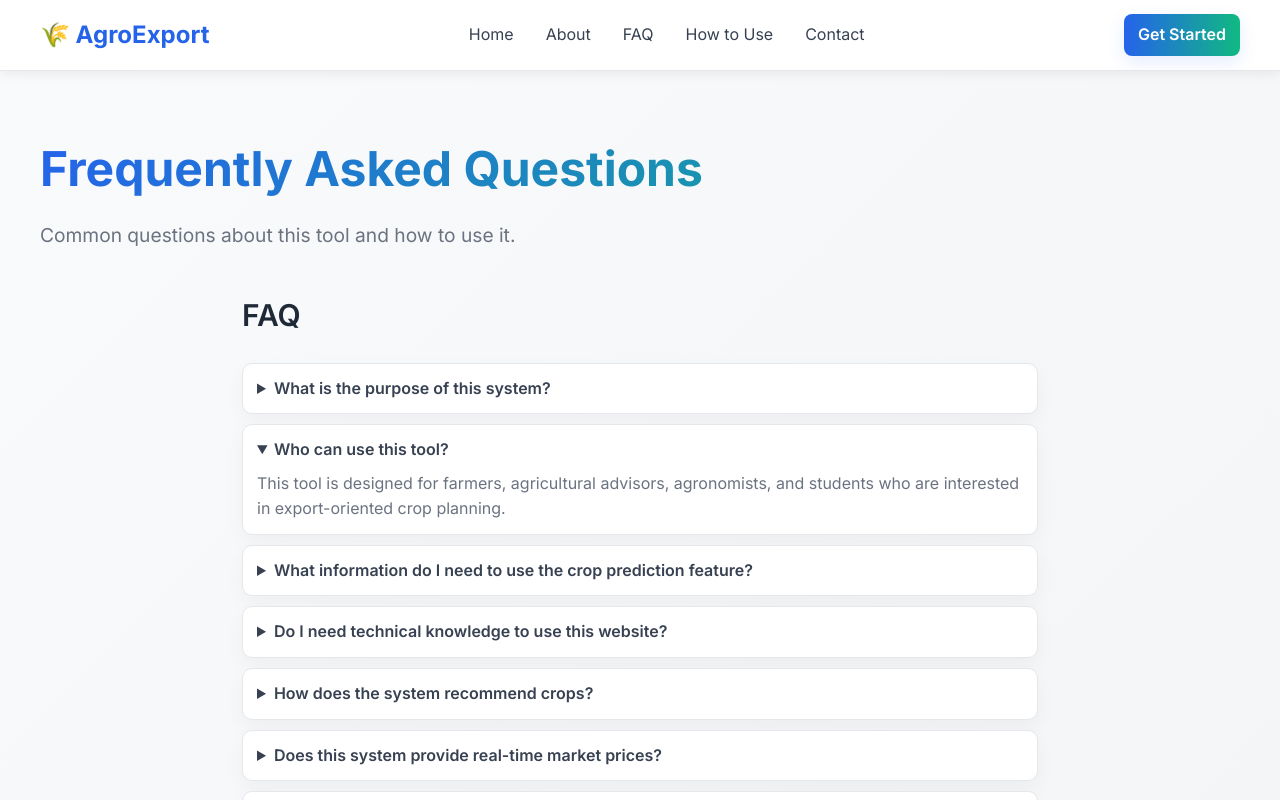
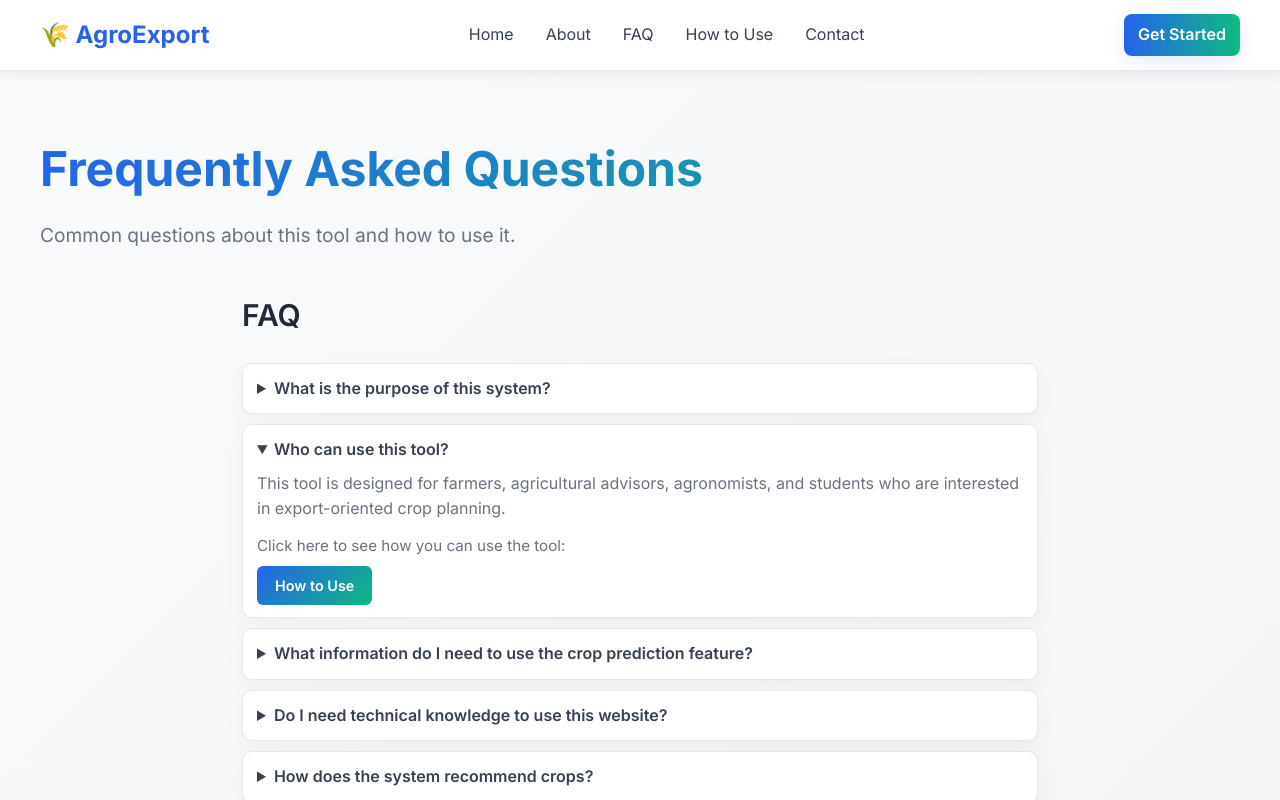
Before and after one commit to AdityaRaj-03/-Export-Oriented-Indian-Agro-Value-Optimization-System, a React (Vite) app: page /faq in a window 1280 px wide. Both pictures are taken after a click on the heading "Who can use this tool?". Shown: the top 800 px of the page. Built offline with nearby package versions, Linux system fonts and the light colour scheme.

Commit message:
faq page

```diff
--- a/src/components/FAQ.jsx
+++ b/src/components/FAQ.jsx
@@ -1,3 +1,5 @@
+import { Link } from "react-router-dom";
+
 function FAQ() {
   const faqs = [
     {
@@ -6,7 +8,8 @@ function FAQ() {
     },
     {
       q: "Who can use this tool?",
-      a: "This tool is designed for farmers, agricultural advisors, agronomists, and students who are interested in export-oriented crop planning."
+      a: "This tool is designed for farmers, agricultural advisors, agronomists, and students who are interested in export-oriented crop planning.",
+      hasLink: true
     },
     {
       q: "What information do I need to use the crop prediction feature?",
@@ -58,6 +61,12 @@ function FAQ() {
           <details key={i} className="faq-item">
             <summary>{f.q}</summary>
             <p>{f.a}</p>
+            {f.hasLink && (
+              <div className="faq-link-wrapper">
+                <p>Click here to see how you can use the tool:</p>
+                <Link to="/howto" className="faq-link-btn">How to Use</Link>
+              </div>
+            )}
           </details>
         ))}
       </div>
--- a/src/style/Home.css
+++ b/src/style/Home.css
@@ -246,6 +246,23 @@ form button:active {
 .faq-item { background: white; padding: 12px 14px; border-radius: 10px; box-shadow: 0 8px 20px rgba(0,0,0,0.04); border:1px solid var(--border); }
 .faq-item summary { cursor: pointer; font-weight:600; outline:none; }
 .faq-item p { margin:8px 0 0; color:var(--text-light); }
+.faq-link-wrapper { margin-top: 12px; }
+.faq-link-wrapper p { margin-bottom: 8px; font-size: 0.95rem; }
+.faq-link-btn {
+  display: inline-block;
+  padding: 8px 18px;
+  background: linear-gradient(135deg, var(--primary) 0%, var(--secondary) 100%);
+  color: white;
+  border-radius: 6px;
+  font-size: 0.9rem;
+  font-weight: 600;
+  text-decoration: none;
+  transition: all 0.3s ease;
+}
+.faq-link-btn:hover {
+  transform: translateY(-2px);
+  box-shadow: 0 6px 16px rgba(37, 99, 235, 0.3);
+}
 
 /* About page tweaks */
 .about-page .about-grid { display: block; max-width: 1100px; margin: 0 auto; }
```
